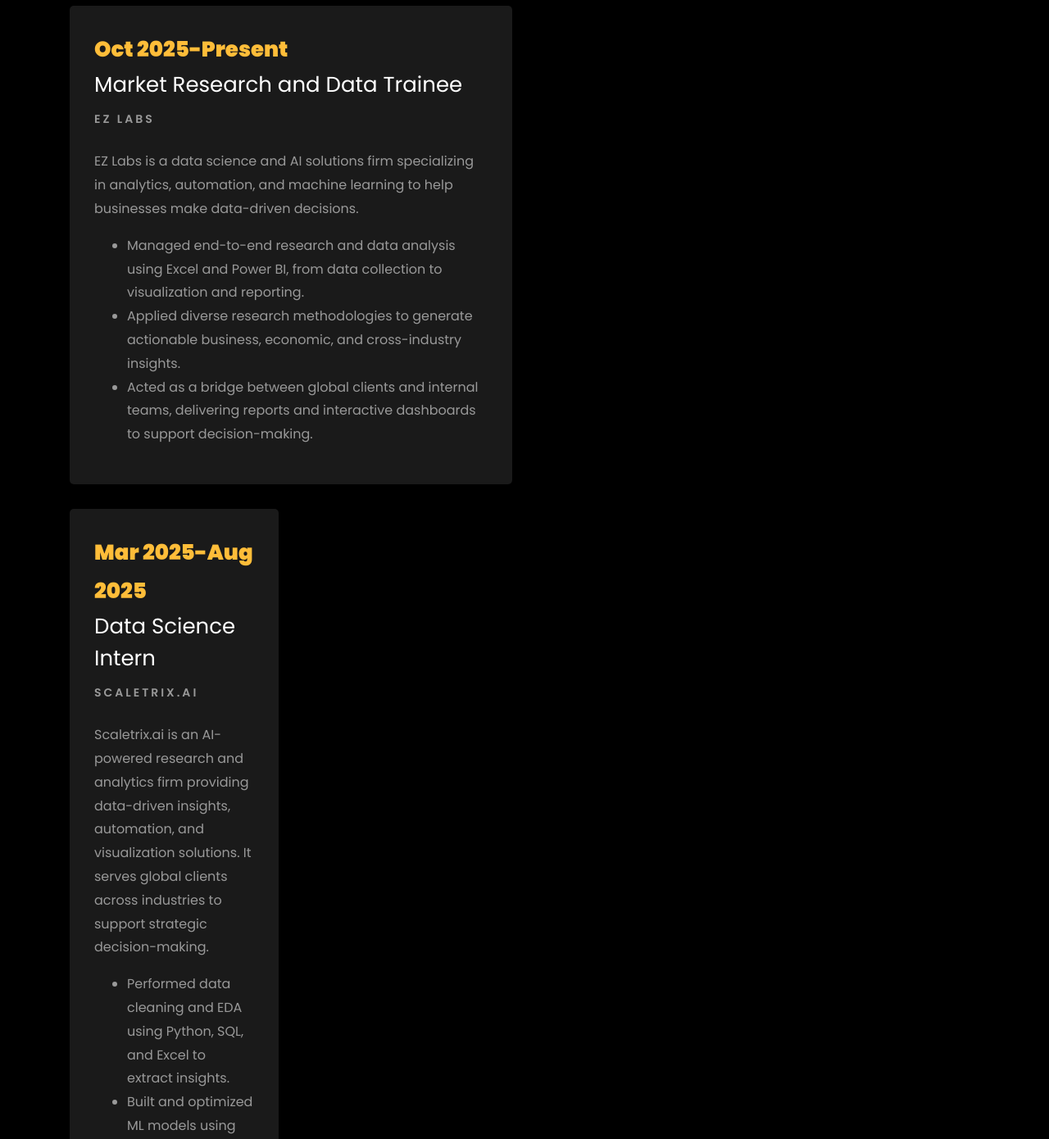
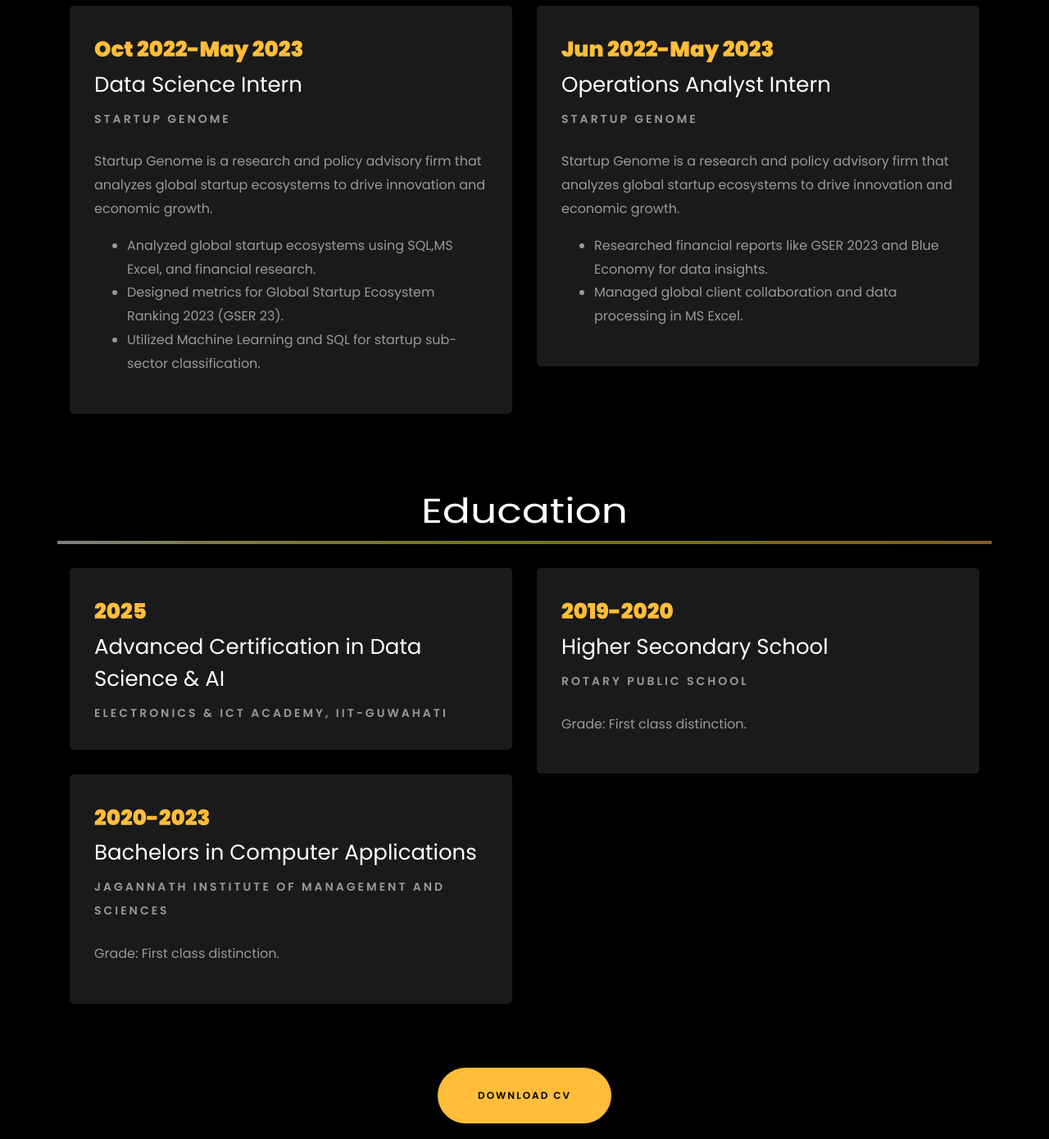
Before and after one commit to GAURAVVVV02/GAURAVVVV02.github.io, a plain HTML site: page index.html in a window 1280 px wide. Shown: the part 2080-3470 px from the top of the page at 82% size. Drawn offline with Linux system fonts and the light colour scheme; animation ran at ten frames a second; files whose address does not match are found by name.

Commit message:
Update index.html

```diff
--- a/index.html
+++ b/index.html
@@ -323,36 +323,6 @@
 		<div class="row">
 				<div class="col-md-6">
 					<div class="resume-wrap ftco-animate">
-						<span class="date">Oct 2025-Present</span>
-						<h2>Market Research and Data Trainee</h2>
-						<span class="position">EZ Labs</span>
-						<p class="mt-4">EZ Labs is a data science and AI solutions firm specializing in analytics, automation, and machine learning to help businesses make data-driven decisions.
-							<ul>
-								<li>Managed end-to-end research and data analysis using Excel and Power BI, from data collection to visualization and reporting.</li>
-								<li>Applied diverse research methodologies to generate actionable business, economic, and cross-industry insights.</li>
-								<li>Acted as a bridge between global clients and internal teams, delivering reports and interactive dashboards to support decision-making.</li>
-							</ul>
-						</p>
-					</div>
-
-		<div class="row">
-				<div class="col-md-6">
-					<div class="resume-wrap ftco-animate">
-						<span class="date">Mar 2025-Aug 2025</span>
-						<h2>Data Science Intern</h2>
-						<span class="position">Scaletrix.AI</span>
-						<p class="mt-4">Scaletrix.ai is an AI-powered research and analytics firm providing data-driven insights, automation, and visualization solutions. It serves global clients across industries to support strategic decision-making.
-							<ul>
-								<li>Performed data cleaning and EDA using Python, SQL, and Excel to extract insights.</li>
-								<li>Built and optimized ML models using scikit-learn and pandas.</li>
-								<li>Designed interactive dashboards in Power BI and Tableau for business insights.</li>
-							</ul>
-						</p>
-					</div>
-
-		<div class="row">
-				<div class="col-md-6">
-					<div class="resume-wrap ftco-animate">
 						<span class="date">Oct 2022-May 2023</span>
 						<h2>Data Science Intern</h2>
 						<span class="position">Startup Genome</span>
```
